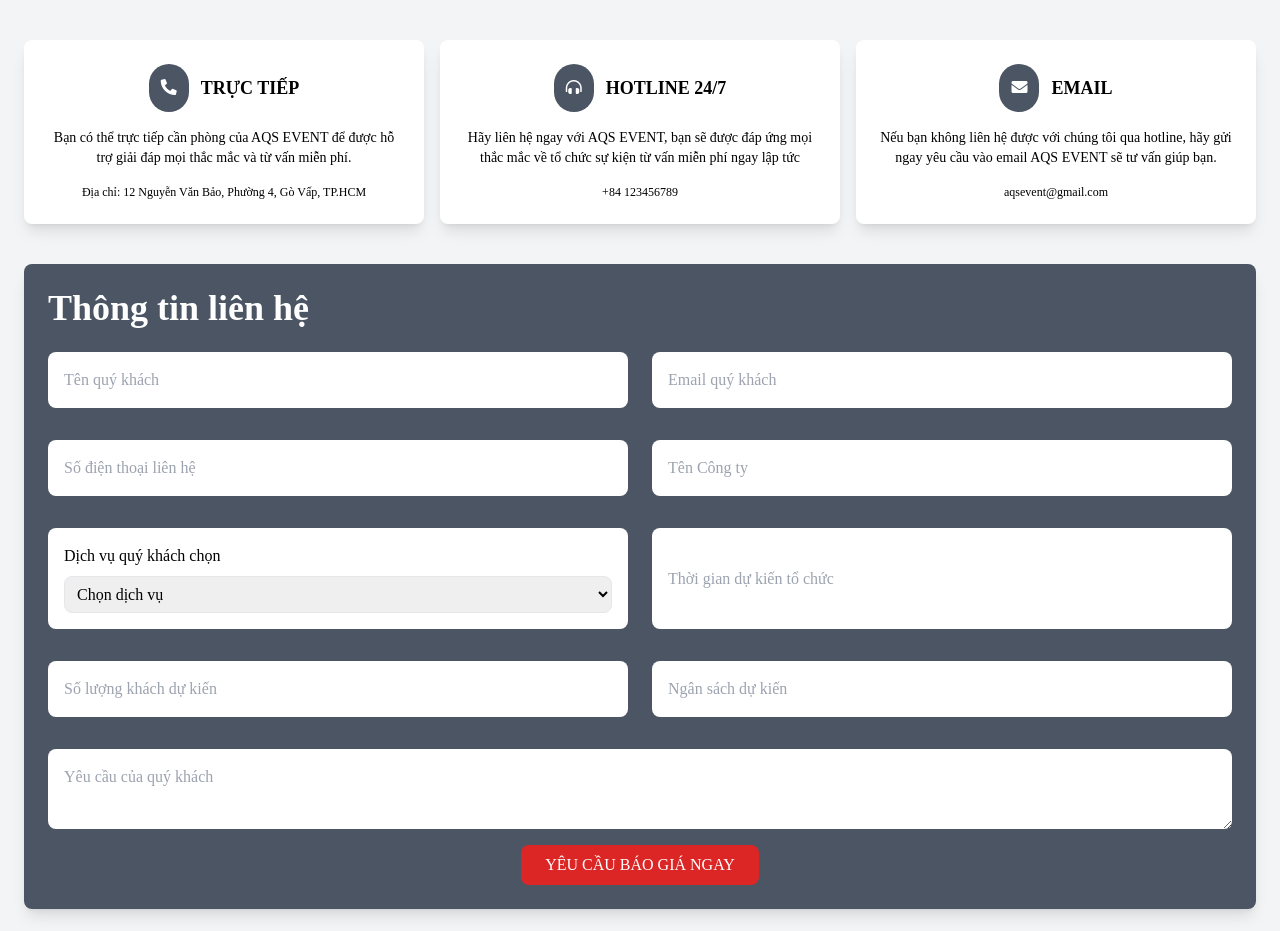
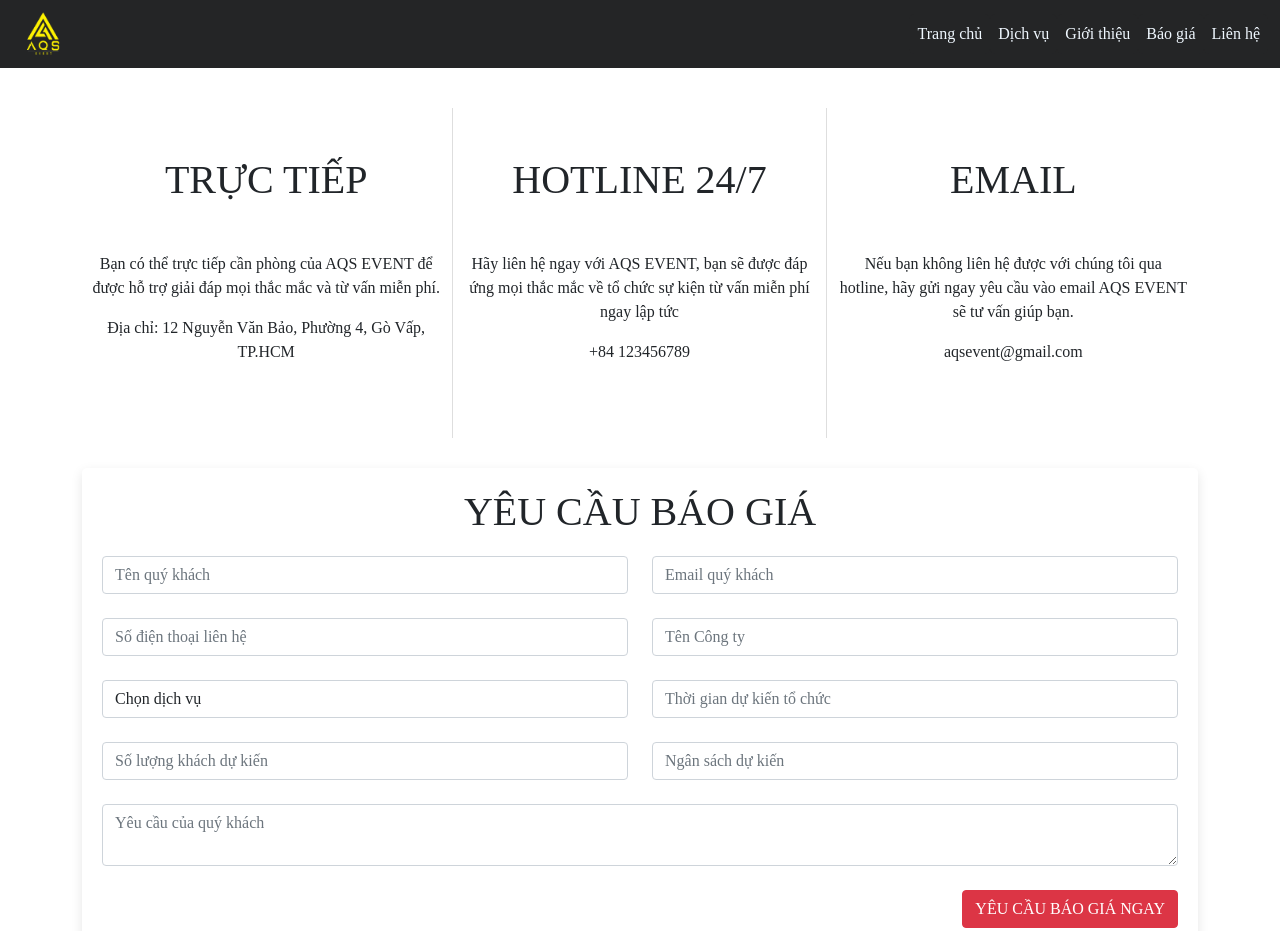
Before and after one commit to TranThiHongSim/do-an-web, a plain HTML site: page html/lienhe.html in a window 1280 px wide. Shown: the top 931 px of the page. Drawn offline with nearby package versions, Linux system fonts and the light colour scheme; a web font is replaced by a local one.

Commit message:
do an ver 1

```diff
--- /dev/null
+++ b/css/style.css
@@ -0,0 +1,91 @@
+body {
+    font-family: "Playfair Display";
+    margin: 0;
+    padding: 0;
+    width: 100%;
+    font-size: 20px;
+    justify-content: center;
+    background-color: #f6f3f3;
+}
+.container {
+    margin: 0;
+    width: 100%;
+    justify-content: center
+}
+.image-group {
+    font-size: 20px;
+    margin: 150px 300px 0 300px;
+    display: flex; /* Hiển thị ảnh và chữ cùng hàng */
+    align-items: center; /* Canh giữa theo chiều dọc */
+    text-align: center;
+}
+.team-member {
+    display: inline-block;
+    width: 25%;
+    margin: 20px;
+    padding: 20px;
+    border-radius: 8px;
+    text-align: center;
+    background-color: white;
+    box-shadow: 0 0 20px rgb(236, 234, 234);
+}
+.team-member img {
+    width: 150px;
+    height: 150px;
+    border-radius: 50%;
+    object-fit: cover;
+    margin-bottom: 10px;
+    text-align: center;
+}
+.team-member h3 {
+    margin: 0;
+    font-size: 20px;
+    text-align: center;
+}
+.team-member p {
+    margin: 0;
+    font-size: 20px;
+    text-align: center;
+    color: #777;
+}
+.i-container {
+    text-align: center;
+    background-color: white;
+    background-size: 90%;
+    width: 100%;
+    margin: 100px 0 0 0;
+    padding: 5px;
+}
+.name{
+    display: flex;
+    position: relative;
+    margin-top: 25px;
+    font-size: 25px;
+    font-weight: 900;
+    background-image: linear-gradient(
+        135deg,
+        #0400ff 0%,
+        #00d9ff 20%,
+        #ff0000 40%,
+        #e5ff00 60%,
+        #2bff00 80%,
+        #0400ff 100%);
+        text-shadow:  0 0 40px #a200ff;
+    background-size: 200% auto;
+    color: #fff;
+    -webkit-background-clip: text;
+    -webkit-text-fill-color: transparent;
+    animation: textclip 2s linear infinite;
+    display: inline-block;
+}
+.team-member{
+    /* display:block; */
+    transition: all .3s ease;
+}
+.team-member:hover{
+    transform: scale(1.3); /* cỡ zoom khi di chuột vào */
+}
+.team-member div{
+    display:block;
+    overflow: hidden;
+}
--- a/css/stylesheet.css
+++ b/css/stylesheet.css
@@ -1,34 +1,40 @@
-.{
+. {
   margin: 0;
   padding: 0;
   box-sizing: border-box;
 }
+
 @font-face {
   font-family: 'Playfair Display';
-    src: url('fonts/PlayfairDisplay-Regular.woff2') format('woff2'), /* Adjust the path to your font file */
-         url('fonts/PlayfairDisplay-Regular.woff') format('woff'); /* Provide fallback formats if needed */
+  src: url('fonts/PlayfairDisplay-Regular.woff2') format('woff2'),
+    /* Adjust the path to your font file */
+    url('fonts/PlayfairDisplay-Regular.woff') format('woff');
+  /* Provide fallback formats if needed */
   font-weight: normal;
   font-style: normal;
 }
+
 body {
   font-family: "Playfair Display", sans-serif;
 }
-.nav-link{
+
+.nav-link {
   background-color: #242526;
   color: aliceblue !important;
   border-radius: 5px;
 }
-.nav-link:hover{
+
+.nav-link:hover {
   background-color: aliceblue;
   color: #1e0707 !important;
 }
 
-.nav-link:active{
+.nav-link:active {
   background-color: #2f2b2b;
   color: rgb(234, 255, 0) !important;
 }
 
-.submenu-content{
+.submenu-content {
   position: absolute;
   z-index: 1;
   width: 70%;
@@ -39,18 +45,20 @@ body {
   background-color: #ffffff;
 }
 
-.submenu:hover .submenu-content{
+.submenu:hover .submenu-content {
   display: block;
 }
 
-li{
+li {
   list-style: none;
 }
-.so{
+
+.so {
   font-size: 50px;
   color: red
 }
-.bg-gray{
+
+.bg-gray {
   background-color: #e2e2e2;
   position: absolute;
   top: -30px;
@@ -59,168 +67,173 @@ li{
   height: 269px;
   width: 100%;
 }
-.feedback{
-    color:#979797
+
+.feedback {
+  color: #979797
 }
-.site-footer
-{
+
+.site-footer {
   background-color: #242526;
-  padding:45px 0 20px;
-  line-height:24px;
-  color:aliceblue;
+  padding: 45px 0 20px;
+  line-height: 24px;
+  color: aliceblue;
 }
-.site-footer hr
-{
-  border-top-color:#ffffff;
-  opacity:0.5
+
+.site-footer hr {
+  border-top-color: #ffffff;
+  opacity: 0.5
 }
-.site-footer hr.small
-{
-  margin:20px 0
+
+.site-footer hr.small {
+  margin: 20px 0
 }
-.site-footer h3
-{
-  color:red;
-  text-transform:uppercase;
-  margin-top:5px;
-  letter-spacing:2px
+
+.site-footer h3 {
+  color: red;
+  text-transform: uppercase;
+  margin-top: 5px;
+  letter-spacing: 2px
 }
-.site-footer a
-{
-  color:#737373;
+
+.site-footer a {
+  color: #737373;
 }
-.site-footer a:hover
-{
+
+.site-footer a:hover {
   color: rgb(234, 255, 0);
-  text-decoration:none;
+  text-decoration: none;
 }
-.footer-links
-{
-  padding-left:0;
-  list-style:none
+
+.footer-links {
+  padding-left: 0;
+  list-style: none
 }
-.footer-links li
-{
-  display:block
+
+.footer-links li {
+  display: block
 }
-.footer-links a
-{
-  color:#737373
+
+.footer-links a {
+  color: #737373
 }
-.footer-links a:active,.footer-links a:focus,.footer-links a:hover
-{
-  color:rgb(234, 255, 0);
-  text-decoration:none;
+
+.footer-links a:active,
+.footer-links a:focus,
+.footer-links a:hover {
+  color: rgb(234, 255, 0);
+  text-decoration: none;
 }
-.footer-links.inline li
-{
-  display:inline-block
+
+.footer-links.inline li {
+  display: inline-block
 }
-.site-footer .social-icons
-{
-  text-align:right
+
+.site-footer .social-icons {
+  text-align: right
 }
-.site-footer .social-icons a
-{
-  width:40px;
-  height:40px;
-  line-height:40px;
-  margin-left:6px;
-  margin-right:0;
-  border-radius:100%;
-  background-color:#33353d
+
+.site-footer .social-icons a {
+  width: 40px;
+  height: 40px;
+  line-height: 40px;
+  margin-left: 6px;
+  margin-right: 0;
+  border-radius: 100%;
+  background-color: #33353d
 }
-.copyright-text
-{
-  margin:0
+
+.copyright-text {
+  margin: 0
 }
-@media (max-width:991px)
-{
-  .site-footer [class^=col-]
-  {
-    margin-bottom:30px
+
+@media (max-width:991px) {
+  .site-footer [class^=col-] {
+    margin-bottom: 30px
   }
 }
-@media (max-width:767px)
-{
-  .site-footer
-  {
-    padding-bottom:0
+
+@media (max-width:767px) {
+  .site-footer {
+    padding-bottom: 0
   }
-  .site-footer .copyright-text,.site-footer .social-icons
-  {
-    text-align:center
+
+  .site-footer .copyright-text,
+  .site-footer .social-icons {
+    text-align: center
   }
 }
-.social-icons
-{
-  padding-left:0;
-  margin-bottom:0;
-  list-style:none
+
+.social-icons {
+  padding-left: 0;
+  margin-bottom: 0;
+  list-style: none
 }
-.social-icons li
-{
-  display:inline-block;
-  margin-bottom:4px
+
+.social-icons li {
+  display: inline-block;
+  margin-bottom: 4px
 }
-.social-icons li.title
-{
-  margin-right:15px;
-  text-transform:uppercase;
-  color:#96a2b2;
-  font-weight:700;
+
+.social-icons li.title {
+  margin-right: 15px;
+  text-transform: uppercase;
+  color: #96a2b2;
+  font-weight: 700;
 }
-.social-icons a{
-  background-color:#eceeef;
-  color:#818a91;
-  display:inline-block;
-  line-height:44px;
-  width:44px;
-  height:44px;
-  text-align:center;
-  margin-right:8px;
-  border-radius:100%;
-  -webkit-transition:all .2s linear;
-  -o-transition:all .2s linear;
-  transition:all .2s linear
+
+.social-icons a {
+  background-color: #eceeef;
+  color: #818a91;
+  display: inline-block;
+  line-height: 44px;
+  width: 44px;
+  height: 44px;
+  text-align: center;
+  margin-right: 8px;
+  border-radius: 100%;
+  -webkit-transition: all .2s linear;
+  -o-transition: all .2s linear;
+  transition: all .2s linear
 }
-.social-icons a:active,.social-icons a:focus,.social-icons a:hover
-{
-  color:#fff;
-  background-color:rgb(234, 255, 0)
+
+.social-icons a:active,
+.social-icons a:focus,
+.social-icons a:hover {
+  color: #fff;
+  background-color: rgb(234, 255, 0)
 }
-.social-icons.size-sm a
-{
-  line-height:34px;
-  height:34px;
-  width:34px;
+
+.social-icons.size-sm a {
+  line-height: 34px;
+  height: 34px;
+  width: 34px;
 }
-.social-icons a.facebook:hover
-{
-  background-color:rgb(234, 255, 0)
+
+.social-icons a.facebook:hover {
+  background-color: rgb(234, 255, 0)
 }
-.social-icons a.twitter:hover
-{
-  background-color:rgb(234, 255, 0)
+
+.social-icons a.twitter:hover {
+  background-color: rgb(234, 255, 0)
 }
-.social-icons a.linkedin:hover
-{
-  background-color:rgb(234, 255, 0)
+
+.social-icons a.linkedin:hover {
+  background-color: rgb(234, 255, 0)
 }
-.social-icons a.dribbble:hover
-{
-  background-color:rgb(234, 255, 0)
+
+.social-icons a.dribbble:hover {
+  background-color: rgb(234, 255, 0)
 }
-@media (max-width:767px)
-{
-  .social-icons li.title
-  {
-    display:block;
-    margin-right:0;
-    font-weight:600
+
+@media (max-width:767px) {
+  .social-icons li.title {
+    display: block;
+    margin-right: 0;
+    font-weight: 600
   }
 }
-.bg-text{
+
+.bg-text {
   position: absolute;
   top: 30px;
   text-align: center;
@@ -228,7 +241,7 @@ li{
   color: white;
 }
 
-.submenu-link{
+.submenu-link {
   color: black;
   text-decoration: none;
   padding: 10px;
@@ -236,3 +249,13 @@ li{
   border-bottom: 1px solid #dedede;
   padding-left: 30px;
 }
+
+.item {
+  border-right: 1px solid #dedede;
+}
+
+.list-box {
+  padding: 10px;
+  height: 350px;
+  margin-top: 30px;
+}
--- a/html/header.html
+++ b/html/header.html
@@ -1,4 +1,4 @@
-<div class="header container d-flex" style="justify-content: space-between;">
+<div class="header container-fluid d-flex" style="justify-content: space-between; background-color: #242526;">
     <div class="logo">
         <a href="#"><img src="../img/Untitled-1.png" alt="logo" style="width: 10%; margin-top: 5px;"></a>
     </div>
@@ -7,7 +7,7 @@
         <div class="collapse navbar-collapse" id="navbarNav">
             <ul class="navbar-nav">
                 <li class="nav-item active">
-                    <a class="nav-link" href="#">Trang chủ</a>
+                    <a class="nav-link" href="index.html">Trang chủ</a>
                 </li>
                 <li class="submenu">
                   <a class="nav-link" href="./service.html">Dịch vụ</a>
--- a/html/lienhe.html
+++ b/html/lienhe.html
@@ -1,90 +1,123 @@
 <!DOCTYPE html>
 <html lang="en">
+
 <head>
   <meta charset="UTF-8">
   <meta name="viewport" content="width=device-width, initial-scale=1.0">
   <title>Contact Page</title>
-<script src="https://cdn.tailwindcss.com"></script>
-<link rel="stylesheet" href="https://cdnjs.cloudflare.com/ajax/libs/font-awesome/5.15.3/css/all.min.css"></link>
+  <link rel="stylesheet" href="https://cdnjs.cloudflare.com/ajax/libs/font-awesome/5.15.3/css/all.min.css">
+  </link>
+  <link rel="stylesheet" href="../css/bootstrap.min.css">
+  <link rel="stylesheet" href="../css/stylesheet.css">
+  <script src="../js/bootstrap.bundle.min.js"></script>
+  <script src="../js/bootstrap.min.js"></script>
+  <script src="../js/jquery-3.6.0.min.js"></script>
+  <script src="../js/main.js"></script>
 </head>
 <style>
   body {
     font-family: playfair display;
   }
 </style>
-<body class="bg-gray-100">
-<div class="container mx-auto px-6 py-10">
-  <!-- Contact Options -->
-  <div class="grid grid-cols-3 gap-4 mb-10">
-    <!-- Direct Contact -->
-    <div class="bg-white p-6 rounded-lg shadow-lg">
-      <div class="flex items-center justify-center space-x-3 mb-4">
-        <div class="p-3 bg-gray-600 text-white rounded-full">
-          <i class="fas fa-phone-alt"></i>
-        </div>
-        <h3 class="text-lg font-semibold text-center">TRỰC TIẾP</h3>
-      </div>
-      <p class="text-sm text-center">
-        Bạn có thể trực tiếp cần phòng của AQS EVENT để được hỗ trợ giải đáp mọi thắc mắc và từ vấn miễn phí.
-      </p>
-      <p class="text-xs text-center mt-4">Địa chỉ: 12 Nguyễn Văn Bảo, Phường 4, Gò Vấp, TP.HCM</p>
+
+<body>
+  <!-- Header -->
+  <div class="header-wrapped" style="background-color: #242526;">
+
   </div>
 
-    <!-- Hotline -->
-    <div class="bg-white p-6 rounded-lg shadow-lg">
-      <div class="flex items-center justify-center space-x-3 mb-4">
-        <div class="p-3 bg-gray-600 text-white rounded-full">
-          <i class="fas fa-headphones-alt"></i>
+  <div class="container">
+    <div class="row list-box bg-white">
+      <div class="col-md-4 item">
+        <h1 class="text-center mt-5 mb-5 ">TRỰC TIẾP</h1>
+        <div class="text-center">
+          <p>Bạn có thể trực tiếp cần phòng của AQS EVENT để được hỗ trợ giải đáp mọi thắc mắc và từ vấn miễn phí.</p>
+          <p>Địa chỉ: 12 Nguyễn Văn Bảo, Phường 4, Gò Vấp, TP.HCM</p>
         </div>
-        <h3 class="text-lg font-semibold text-center">HOTLINE 24/7</h3>
       </div>
-      <p class="text-sm text-center">
-        Hãy liên hệ ngay với AQS EVENT, bạn sẽ được đáp ứng mọi thắc mắc về tổ chức sự kiện từ vấn miễn phí ngay lập tức
-      </p>
-      <p class="text-xs text-center mt-4">+84 123456789</p>
+      <div class="col-md-4 item">
+        <h1 class="text-center mt-5 mb-5">HOTLINE 24/7</h1>
+        <div class="text-center">
+          <p>Hãy liên hệ ngay với AQS EVENT, bạn sẽ được đáp ứng mọi thắc mắc về tổ chức sự kiện từ vấn miễn phí ngay
+            lập tức</p>
+          <p>+84 123456789</p>
         </div>
-
-    <!-- Email -->
-    <div class="bg-white p-6 rounded-lg shadow-lg">
-      <div class="flex items-center justify-center space-x-3 mb-4">
-        <div class="p-3 bg-gray-600 text-white rounded-full">
-          <i class="fas fa-envelope"></i>
       </div>
-        <h3 class="text-lg font-semibold text-center">EMAIL</h3>
+      <div class="col-md-4">
+        <h1 class="text-center mt-5 mb-5">EMAIL</h1>
+        <div class="text-center">
+          <p>Nếu bạn không liên hệ được với chúng tôi qua hotline, hãy gửi ngay yêu cầu vào
+            email AQS EVENT sẽ tư vấn giúp bạn.</p>
+          <p>aqsevent@gmail.com</p>
         </div>
-      <p class="text-sm text-center">
-        Nếu bạn không liên hệ được với chúng tôi qua hotline, hãy gửi ngay yêu cầu vào email AQS EVENT sẽ tư vấn giúp bạn.
-      </p>
-      <p class="text-xs text-center mt-4">aqsevent@gmail.com</p>
       </div>
     </div>
 
     <!-- Contact Form -->
-  <div class="bg-gray-600 p-6 rounded-lg shadow-lg mb-10 space-y-18">
-    <h2 class="text-4xl text-white font-semibold mb-6" align-center>Thông tin liên hệ</h2>
-    <div class="grid grid-cols-2 gap-x-6 gap-8">
-      <input class="p-4 rounded-lg" type="text" placeholder="Tên quý khách ">
-      <input class="p-4 rounded-lg" type="email" placeholder="Email quý khách ">
-      <input class="p-4 rounded-lg" type="tel" placeholder="Số điện thoại liên hệ ">
-      <input class="p-4 rounded-lg" type="text" placeholder="Tên Công ty ">
-      <div class="p-4 rounded-lg bg-white">
-        Dịch vụ quý khách chọn
-        <select class="w-full mt-2 p-2 border border-gray-200 rounded-lg">
+    <div class="contact-form bg-white" style="margin-top: 20px; box-shadow: rgba(0, 0, 0, 0.1) 0px 4px 12px; padding: 20px; border-radius: 5px;">
+      <h1 class="text-center" style="margin-bottom: 20px;">YÊU CẦU BÁO GIÁ</h1>
+      <form action="">
+        <div class="row">
+          <div class="col-md-6">
+            <input class="form-control" type="text" placeholder="Tên quý khách">
+          </div>
+          <div class="col-md-6">
+            <input class="form-control" type="email" placeholder="Email quý khách">
+          </div>
+        </div>
+        <br>
+        <div class="row">
+          <div class="col-md-6">
+            <input class="form-control" type="tel" placeholder="Số điện thoại liên hệ">
+          </div>
+          <div class="col-md-6">
+            <input class="form-control" type="text" placeholder="Tên Công ty">
+          </div>
+        </div>
+        <br>
+        <div class="row">
+          <div class="col-md-6">
+            <select class="form-control">
               <option>Chọn dịch vụ</option>
               <!-- Add other options here -->
             </select>
           </div>
-      <input class="p-4 rounded-lg" type="text" placeholder="Thời gian dự kiến tổ chức ">
-      <input class="p-4 rounded-lg" type="number" placeholder="Số lượng khách dự kiến ">
-      <input class="p-4 rounded-lg" type="text" placeholder="Ngân sách dự kiến ">
-      <textarea class="col-span-2 p-4 rounded-lg" placeholder="Yêu cầu của quý khách"></textarea>
-    </div>
-    <div class="flex justify-center items-center">
-    <button class="bg-red-600 text-white px-6 py-2 rounded-lg mt-4 hover:bg-red-700 transition-colors">YÊU CẦU BÁO GIÁ NGAY</button>
+          <div class="col-md-6">
+            <input class="form-control" type="text" placeholder="Thời gian dự kiến tổ chức">
           </div>
         </div>
-  <div class="flex items-center justify-center space-x-4">
+        <br>
+        <div class="row">
+          <div class="col-md-6">
+            <input class="form-control" type="number" placeholder="Số lượng khách dự kiến">
+          </div>
+          <div class="col-md-6">
+            <input class="form-control" type="text" placeholder="Ngân sách dự kiến">
           </div>
         </div>
+        <br>
+        <div class="row">
+          <div class="col-md-12">
+            <textarea class="form-control" placeholder="Yêu cầu của quý khách"></textarea>
+          </div>
+        </div>
+        <br>
+        <div class="d-flex", style="justify-content: end;">
+          <button class="btn btn-danger">YÊU CẦU BÁO GIÁ NGAY</button>
+
+        </div>
+    </div>
+    <br>
+    </form>
+  </div>
+
+  <!-- Contact Form -->
+  </div>
+  <!-- Site footer -->
+  <footer class="site-footer">
+
+  </footer>
+
 </body>
+
 </html>
```
Also changed, not shown: html/code.html (+6 -0 lines), html/thu-code.html (+31 -73 lines), img/anh-muc-tieu.jpg (added), img/anh-su-menh.jpg (added), img/anh-tam-nhin.jpg (added), img/dautrang.jpg (added), img/image/an.jpg (deleted), img/image/anh-muc-tieu.jpg (deleted), img/image/anh-su-menh.jpg (deleted), img/image/anh-tam-nhin.jpg (deleted), img/quyen.jpg (renamed from img/image/quyen.jpg), img/sim.jpg (renamed from img/image/sim.jpg). Lines whose indentation alone changed are shown as unchanged.
